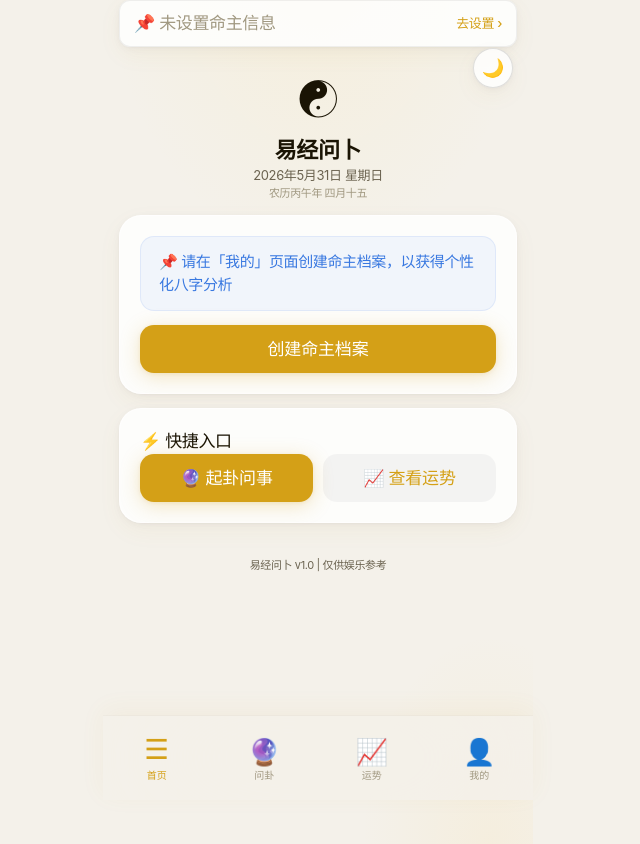
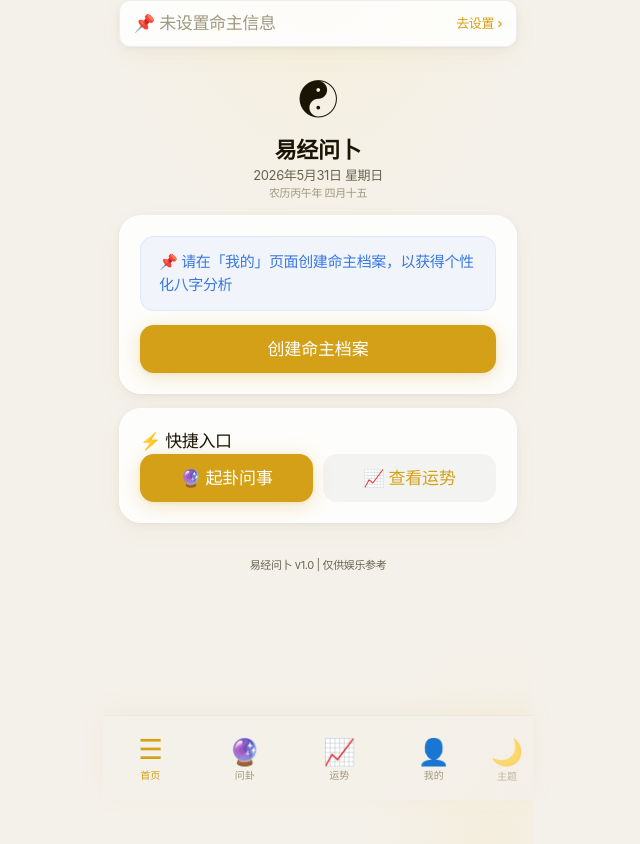
Before and after one commit to Yusonzzz/claw-iching, a Vue app: page / in a window 1280 px wide. Shown: the top 844 px of the page, without its empty margins (322-962 px from the left). Built offline with nearby package versions, Linux system fonts and the light colour scheme.

Commit message:
fix: move theme toggle into tab bar to avoid content overlap

```diff
--- a/src/App.vue
+++ b/src/App.vue
@@ -1,10 +1,5 @@
 <template>
   <div id="app-root">
-    <!-- 主题切换按钮 -->
-    <button class="theme-toggle" @click="handleToggle" :aria-label="theme === 'dark' ? '切换白天模式' : '切换深夜模式'">
-      <span class="theme-icon" :class="{ swapping: isSwapping }">{{ theme === 'dark' ? '☀️' : '🌙' }}</span>
-    </button>
-
     <router-view :key="$route.fullPath" />
     <nav class="tab-bar">
       <router-link to="/" class="tab-item" :class="{ active: $route.path === '/' }" replace>
@@ -23,6 +18,11 @@
         <span class="tab-icon">👤</span>
         <span>我的</span>
       </router-link>
+      <!-- 主题切换 —— 融入 Tab Bar 右侧 -->
+      <button class="tab-item theme-tab" @click="handleToggle" :aria-label="theme === 'dark' ? '切换白天模式' : '切换深夜模式'">
+        <span class="tab-icon theme-icon" :class="{ swapping: isSwapping }">{{ theme === 'dark' ? '☀️' : '🌙' }}</span>
+        <span>主题</span>
+      </button>
     </nav>
   </div>
 </template>
@@ -46,38 +46,20 @@ function handleToggle() {
   min-height: 100vh;
 }
 
-/* —— 主题切换按钮 —— */
-.theme-toggle {
-  position: fixed;
-  top: 48px;
-  right: calc(50% - 195px);
-  z-index: 901;
-  width: 40px;
-  height: 40px;
-  border-radius: 20px;
-  border: .5px solid var(--separator-strong);
-  background: var(--bg-card);
-  backdrop-filter: blur(30px) saturate(180%);
-  -webkit-backdrop-filter: blur(30px) saturate(180%);
-  box-shadow: var(--shadow-card);
-  cursor: pointer;
-  display: flex;
-  align-items: center;
-  justify-content: center;
-  padding: 0;
-  transition: all .35s var(--spring);
+/* —— 主题切换按钮（融入 Tab Bar）—— */
+.theme-tab {
+  flex: 0 0 auto;
+  width: 52px;
+  opacity: .65;
+  transition: opacity .3s;
 }
-.theme-toggle:active {
-  transform: scale(.88);
-  box-shadow: 0 1px 4px rgba(0,0,0,.06);
+.theme-tab:hover {
+  opacity: 1;
 }
-.theme-icon {
-  font-size: 18px;
-  line-height: 1;
-  display: block;
+.theme-tab .theme-icon {
   transition: transform .35s var(--spring);
 }
-.theme-icon.swapping {
+.theme-tab .theme-icon.swapping {
   animation: themeSwap .4s var(--spring);
 }
 @keyframes themeSwap {
@@ -85,11 +67,4 @@ function handleToggle() {
   50%  { transform: scale(.5) rotate(180deg); }
   100% { transform: scale(1) rotate(360deg); }
 }
-
-/* 响应式：在窄屏时左移 */
-@media (max-width: 430px) {
-  .theme-toggle {
-    right: 10px;
-  }
-}
 </style>
```
